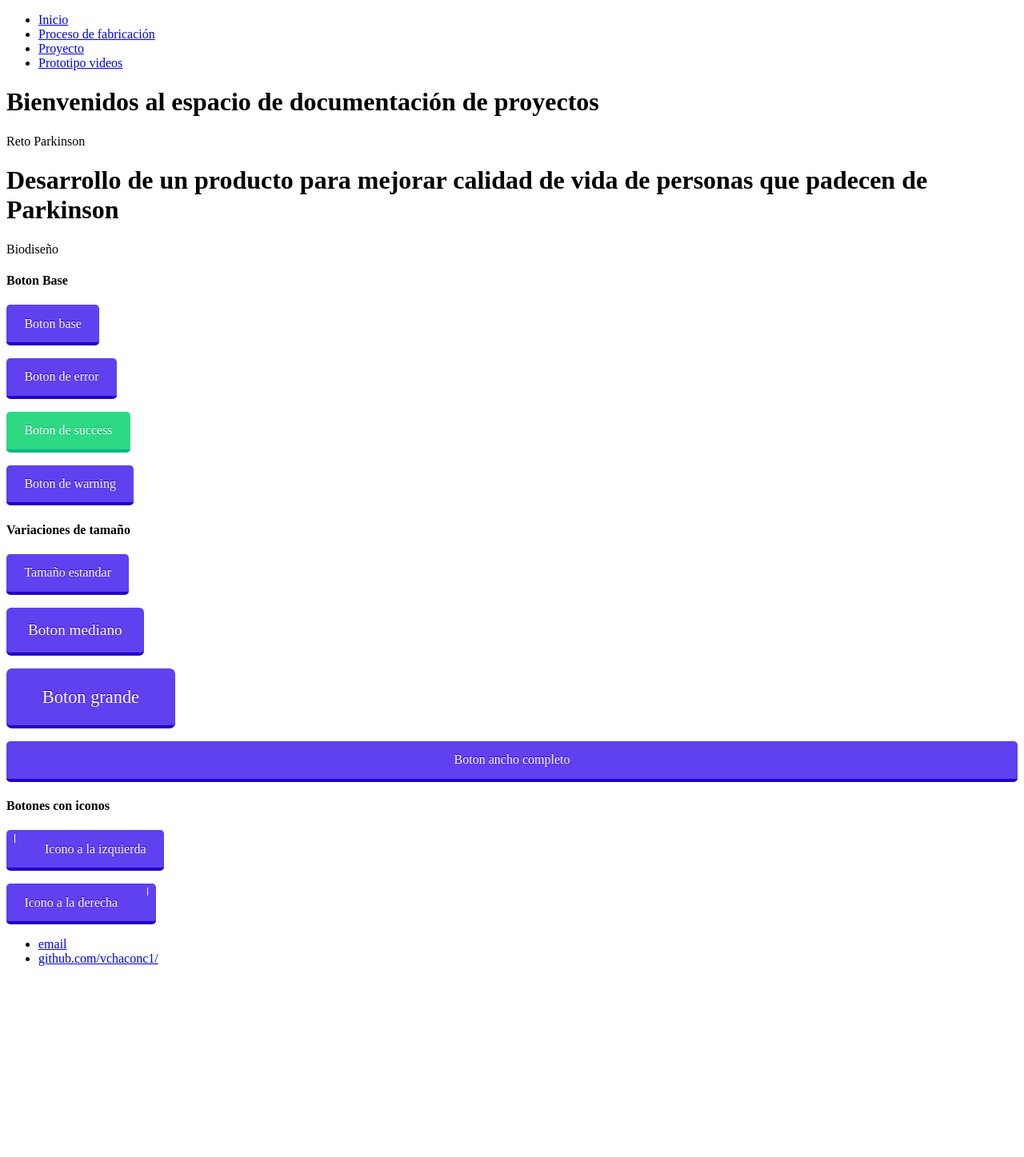
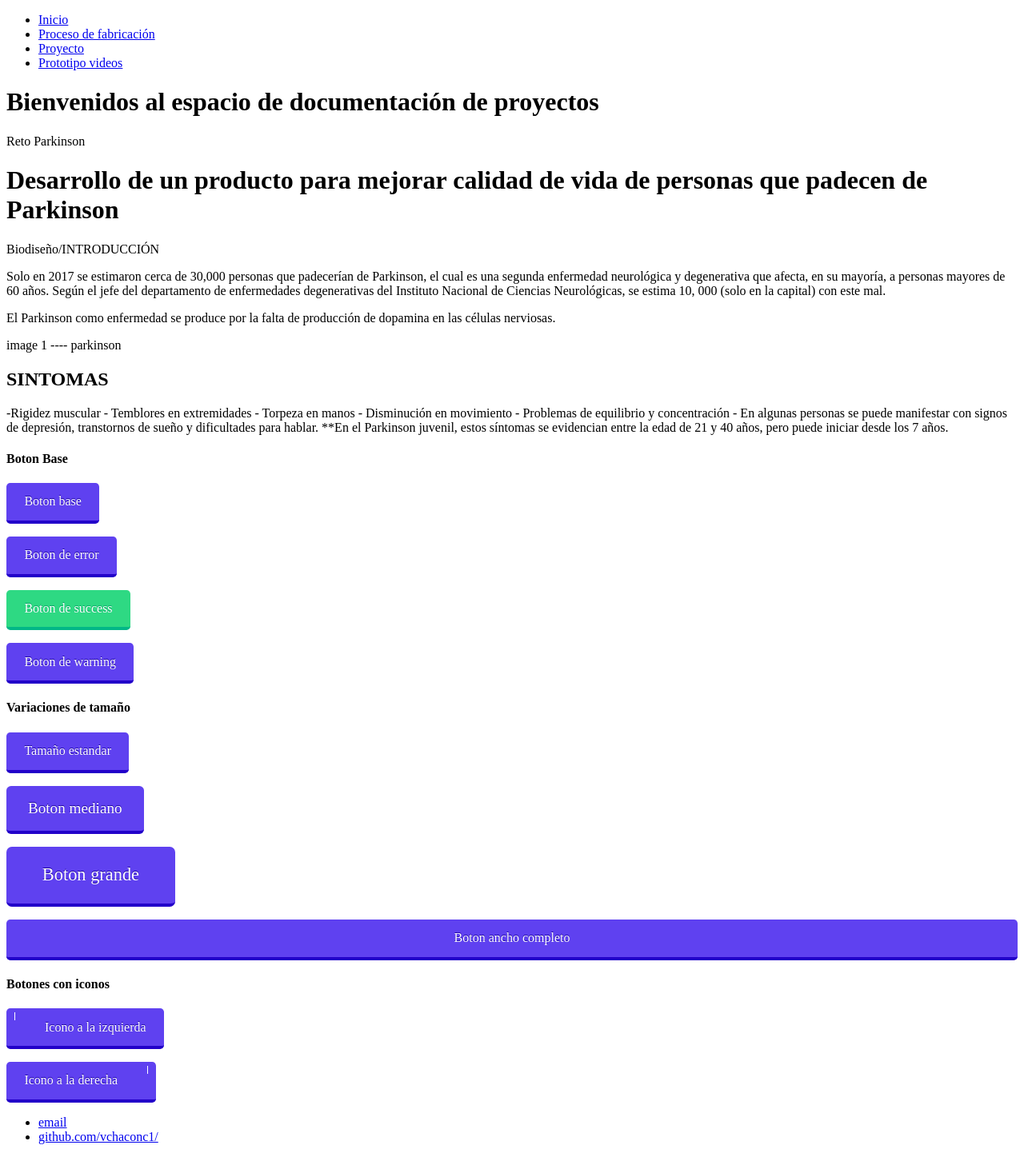
Before and after one commit to vchaconc1/PROYECTO-PARKINSON, a Jekyll site: the page built from index.html, in a window 1280 px wide. Shown: the whole page at 80% size. Built offline with Jekyll 4.4.1, drawn with Linux system fonts in a browser that asks for light colours; before the commit the page ends 1224 px from its top, so only the background shows below that.

Commit message:
Update default.html

```diff
--- a/_layouts/default.html
+++ b/_layouts/default.html
@@ -18,7 +18,18 @@
          {{content}}
         <div class="blurb">
            <h1> Desarrollo de un producto para mejorar calidad de vida de personas que padecen de Parkinson</h1>
-               <p> Biodiseño </p>
+               <p> Biodiseño/INTRODUCCIÓN </p>
+                <p> Solo en 2017 se estimaron cerca de 30,000 personas que padecerían de Parkinson, el cual es una segunda enfermedad neurológica y degenerativa que afecta, en su mayoría, a personas mayores de 60 años. Según el jefe del departamento de enfermedades degenerativas del Instituto Nacional de Ciencias Neurológicas, se estima 10, 000 (solo en la capital) con este mal. </p>
+               <p> El Parkinson como enfermedad se produce por la falta de producción de dopamina en las células nerviosas. </p>
+               <p> image 1 ---- parkinson </p>
+         <h2> SINTOMAS </h2>
+               <p> -Rigidez muscular
+- Temblores en extremidades
+- Torpeza en manos
+- Disminución en movimiento
+- Problemas de equilibrio y concentración
+- En algunas personas se puede manifestar con signos de depresión, transtornos de sueño y dificultades para hablar.
+**En el Parkinson juvenil, estos síntomas se evidencian entre la edad de 21 y 40 años, pero puede iniciar desde los 7 años.  </p>
          <div class="row flex">
       <article class="column text-center">
         <header>
```
